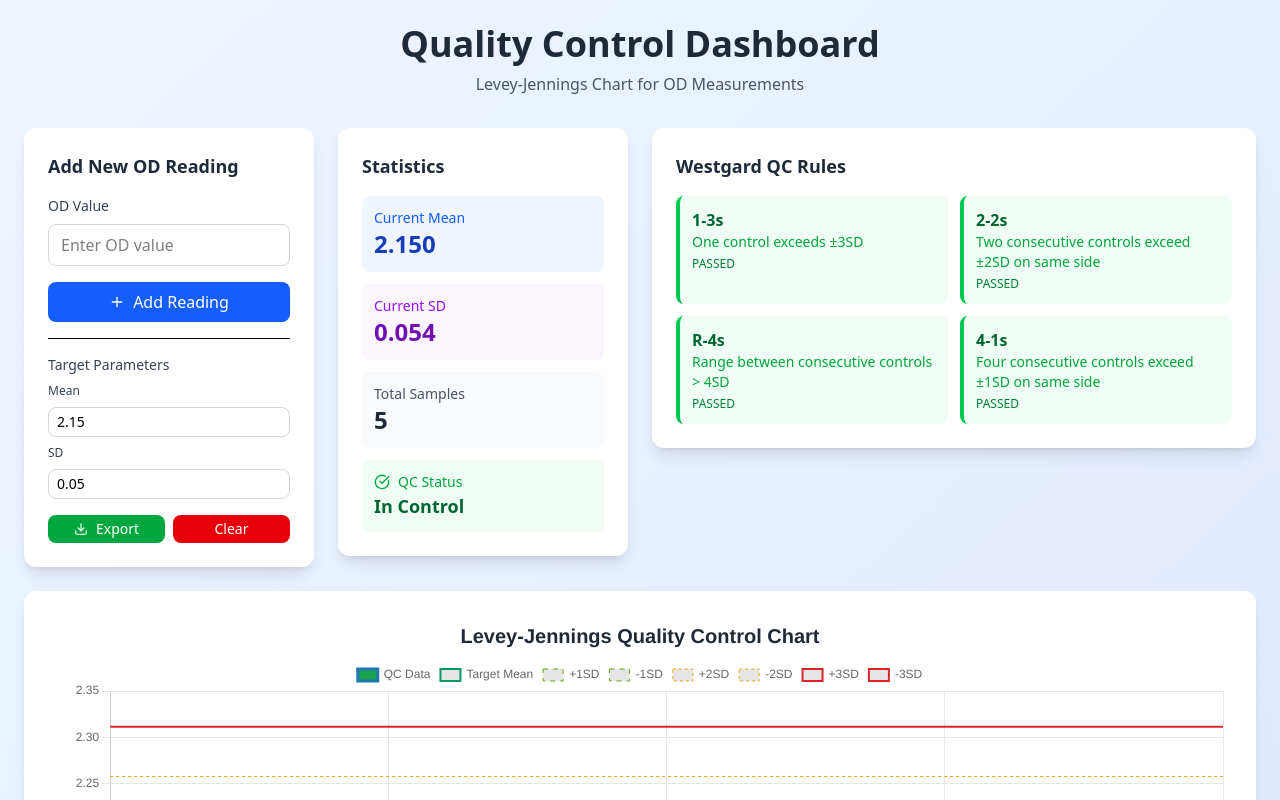
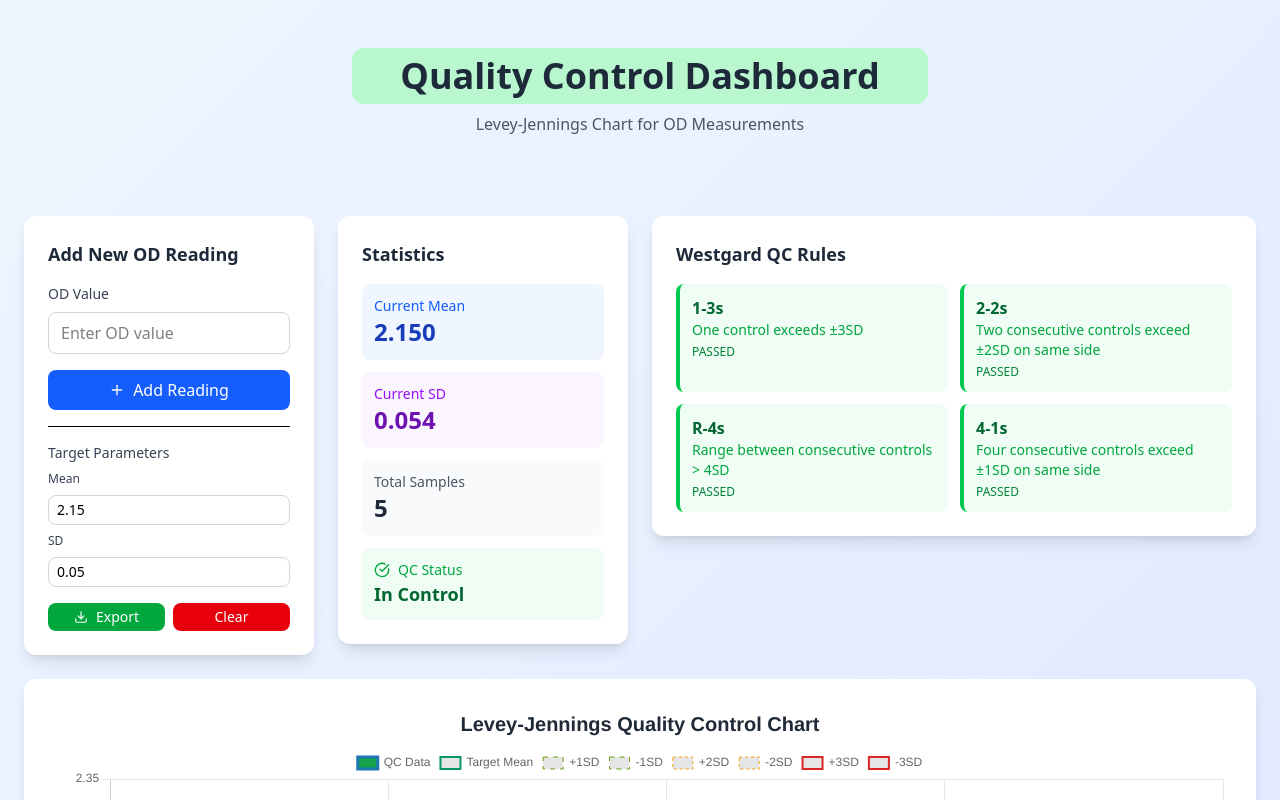
Before and after one commit to dev-jasp/lab-qc-dashboard, a React (Vite) app in the folder quality-control/: page / in a window 1280 px wide. Shown: the top 800 px of the page. Built offline with nearby package versions, Linux system fonts and the light colour scheme.

Commit message:
Change padding of the header

```diff
--- a/quality-control/src/App.css
+++ b/quality-control/src/App.css
@@ -1,45 +1 @@
 @import "tailwindcss";
-
-
-#root {
-  max-width: 1280px;
-  margin: 0 auto;
-  padding: 2rem;
-  text-align: center;
-}
-
-.logo {
-  height: 6em;
-  padding: 1.5em;
-  will-change: filter;
-  transition: filter 300ms;
-}
-.logo:hover {
-  filter: drop-shadow(0 0 2em #646cffaa);
-}
-.logo.react:hover {
-  filter: drop-shadow(0 0 2em #61dafbaa);
-}
-
-@keyframes logo-spin {
-  from {
-    transform: rotate(0deg);
-  }
-  to {
-    transform: rotate(360deg);
-  }
-}
-
-@media (prefers-reduced-motion: no-preference) {
-  a:nth-of-type(2) .logo {
-    animation: logo-spin infinite 20s linear;
-  }
-}
-
-.card {
-  padding: 2em;
-}
-
-.read-the-docs {
-  color: #888;
-}
--- a/quality-control/src/components/dashboard/QCDashboard.tsx
+++ b/quality-control/src/components/dashboard/QCDashboard.tsx
@@ -4,7 +4,7 @@ import { useQCLogic } from '../../hooks/useQCLogic';
 import { exportToCSV, validateODValue } from '../../utils/export';
 import { DEFAULT_PARAMETERS, SAMPLE_DATA } from '../../constants/qc-rules';
 
-// Component imports
+
 import DashboardHeader from '../layout/DashboardHeader';
 import InputPanel from '../panels/InputPanel';
 import StatisticsPanel from '../panels/StatisticsPanel';
--- a/quality-control/src/components/layout/DashboardHeader.tsx
+++ b/quality-control/src/components/layout/DashboardHeader.tsx
@@ -1,9 +1,8 @@
-import React from 'react';
 
 const DashboardHeader: React.FC = () => {
   return (
-    <div className="text-center mb-8">
-      <h1 className="text-4xl font-bold text-gray-800 mb-2">
+    <div className=" mb-20 mt-6 max-w-xl text-center mx-auto">
+      <h1 className="text-4xl py-2  rounded-xl bg-green-200 font-bold text-gray-800 mb-2">
         Quality Control Dashboard
       </h1>
       <p className="text-gray-600">
--- a/quality-control/src/components/panels/InputPanel.tsx
+++ b/quality-control/src/components/panels/InputPanel.tsx
@@ -1,4 +1,3 @@
-import React from 'react';
 import { Plus, Download } from 'lucide-react';
 import type { InputPanelProps } from '../../types/qc.types';
 import Button from '../ui/Button';
--- a/quality-control/src/components/panels/QCRulesPanel.tsx
+++ b/quality-control/src/components/panels/QCRulesPanel.tsx
@@ -1,4 +1,3 @@
-import React from 'react';
 import type { QCRulesPanelProps } from '../../types/qc.types';
 
 const QCRulesPanel: React.FC<QCRulesPanelProps> = ({ qcRules }) => {
--- a/quality-control/src/components/panels/StatisticsPanel.tsx
+++ b/quality-control/src/components/panels/StatisticsPanel.tsx
@@ -1,4 +1,3 @@
-import React from 'react';
 import { AlertTriangle, CheckCircle } from 'lucide-react';
 import type { StatisticsPanelProps } from '../../types/qc.types';
 
--- a/quality-control/src/hooks/useQCLogic.ts
+++ b/quality-control/src/hooks/useQCLogic.ts
@@ -1,6 +1,7 @@
 import { useState, useEffect } from 'react';
 import type { ChartDataPoint, QCParameters, QCStatistics, QCRule } from '../types/qc.types';
 import { calculateStatistics, evaluateQCRules } from '../utils/qc-calculations';
+
 
 export const useQCLogic = (data: ChartDataPoint[], parameters: QCParameters) => {
   const [statistics, setStatistics] = useState<QCStatistics>({
@@ -11,13 +12,13 @@ export const useQCLogic = (data: ChartDataPoint[], parameters: QCParameters) =>
   const [qcRules, setQcRules] = useState<QCRule[]>([]);
   const [hasViolations, setHasViolations] = useState(false);
 
-  // Calculate statistics when data changes
+
   useEffect(() => {
     const newStats = calculateStatistics(data);
     setStatistics(newStats);
   }, [data]);
 
-  // Evaluate QC rules when data or parameters change
+
   useEffect(() => {
     const rules = evaluateQCRules(data, statistics, parameters);
     setQcRules(rules);
--- a/quality-control/src/types/qc.types.ts
+++ b/quality-control/src/types/qc.types.ts
@@ -1,4 +1,4 @@
-// Core data types
+// data types
 export interface ChartDataPoint {
   sample: string;
   value: number;
```
Also changed, not shown: quality-control/src/components/layout/Footer.tsx (added).
